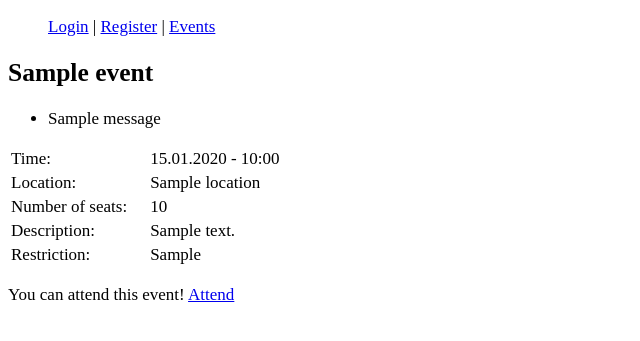
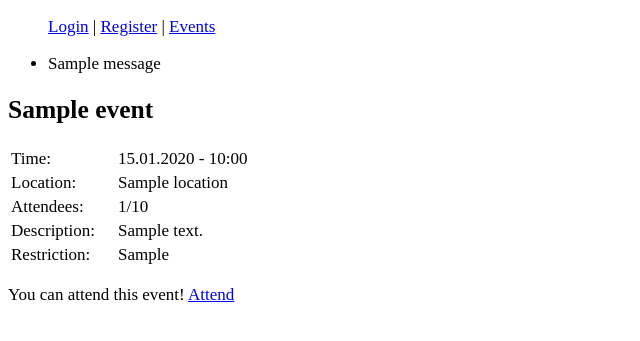
Before and after one commit to melwil/eventsystem, a Django app: template eventsystem/templates/events/details.html in a window 1280 px wide. Shown: the top 341 px of the page, without its empty margins (0-640 px from the left). Run offline with Django 3.2, Linux system fonts and the light colour scheme; the template is opened without the code that fills it: most values are stand-ins (such as "Sample title", 1, 10 or a date in 2020); one stand-in notice (Sample message) is shown.

Commit message:
Moved messages printing to base.html. Changed attendees to display how many are attending in addition to taken seats.

```diff
--- a/eventsystem/templates/base.html
+++ b/eventsystem/templates/base.html
@@ -19,6 +19,14 @@
         <li><a href="{% url list %}">Events</a></li>
     </ul>
 
+    {% if messages %}
+    <ul class="messages">
+        {% for message in messages %}
+        <li{% if message.tags %} class="{{ message.tags }}"{% endif %}>{{ message }}</li>
+        {% endfor %}
+    </ul>
+    {% endif %}
+
     {% block content %}
     {% endblock content %}
   </body>
--- a/eventsystem/templates/events/details.html
+++ b/eventsystem/templates/events/details.html
@@ -2,14 +2,6 @@
 
 {% block content %}
     <h2>{{ event.title }}</h2>
-
-    {% if messages %}
-    <ul class="messages">
-        {% for message in messages %}
-        <li{% if message.tags %} class="{{ message.tags }}"{% endif %}>{{ message }}</li>
-        {% endfor %}
-    </ul>
-    {% endif %}
 
     <table>
         <tr>
@@ -21,8 +13,8 @@
             <td>{{ event.location }}</td>
         </tr>
         <tr>
-            <td>Number of seats:</td>
-            <td>{{ event.seats }}</td>
+            <td>Attendees:</td>
+            <td>{{ event.attendees|length }}/{{ event.seats }}</td>
         </tr>
         <tr>
             <td>Description:</td>
```
